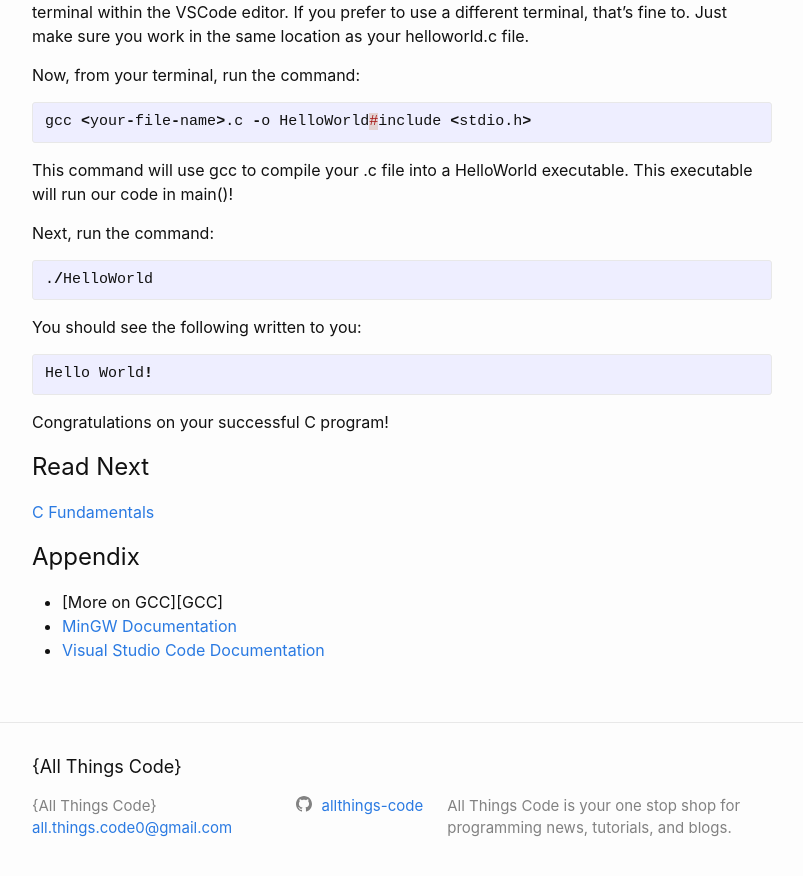
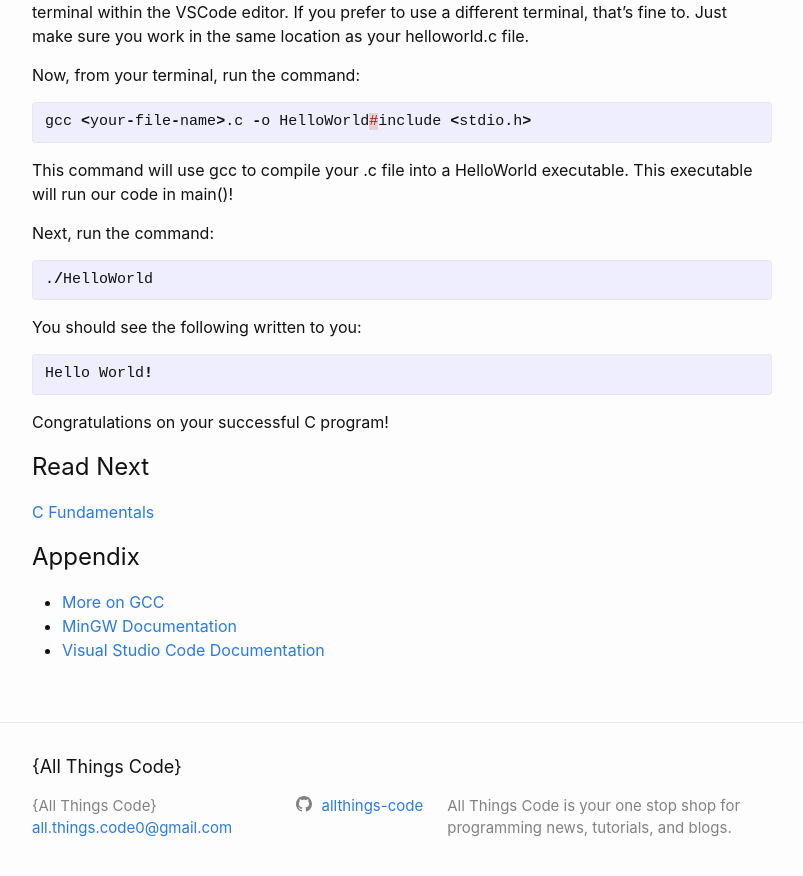
Before and after one commit to allthings-code/allthings-code.github.io, a Jekyll site: the page built from _posts/2021-08-20-how-to-install-c.markdown, in a window 1280 px wide and 900 px high, scrolled down 2982 px. Shown: the top 876 px of the window, without its empty margins (238-1041 px from the left). Built offline with Jekyll 4.4.1, drawn with Linux system fonts in a browser that asks for light colours; comment, search, counter and statistics services are not loaded; part of the change alters nothing that is shown.

Commit message:
Fix more on gcc link.

```diff
--- a/_posts/2021-08-20-how-to-install-c.markdown
+++ b/_posts/2021-08-20-how-to-install-c.markdown
@@ -101,7 +101,7 @@ Congratulations on your successful C program!
 [C Fundamentals][C Fundamentals]
 
 # Appendix
-- [More on GCC][GCC]
+- [More on GCC][More on GCC]
 - [MinGW Documentation][MinGW Documentation]
 - [Visual Studio Code Documentation][Visual Studio Code Documentation]
 
```
